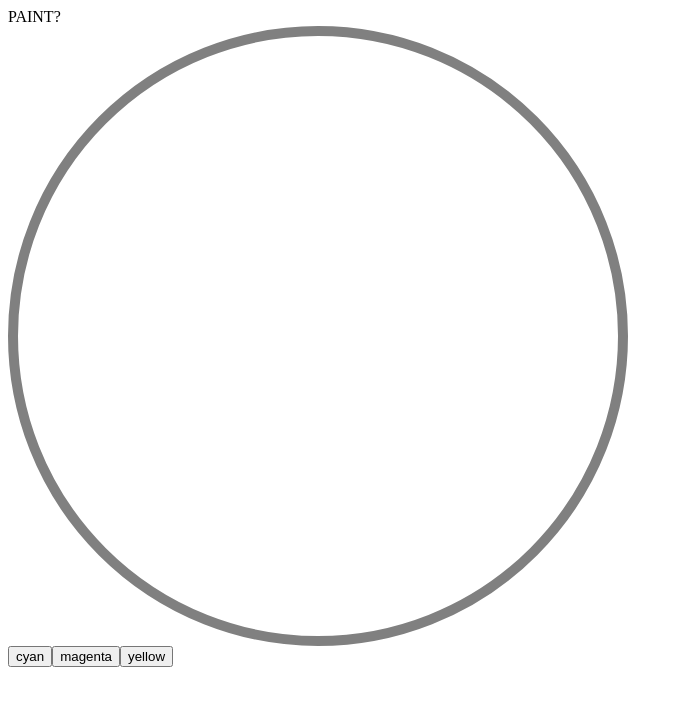
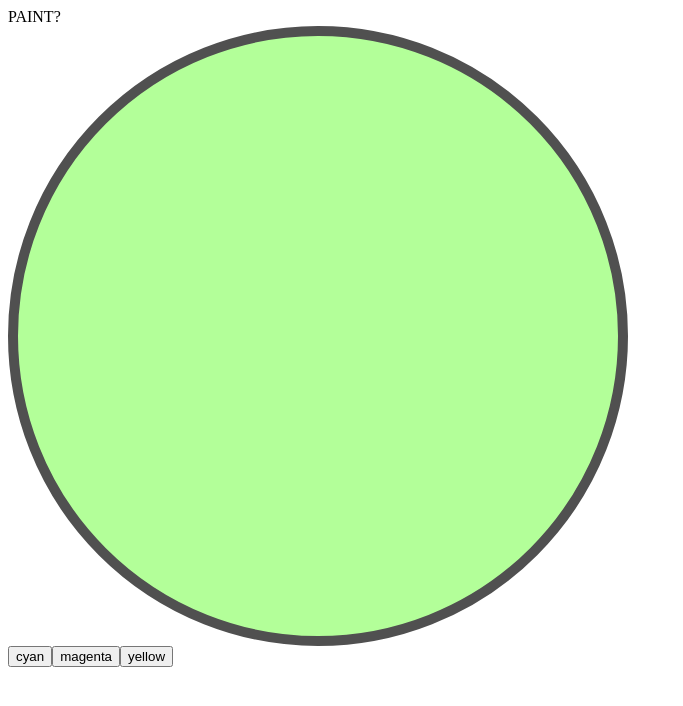
Before and after one commit to 7socks/PaintMix, a React app: page / in a window 1280 px wide. Shown: the top 706 px of the page, without its empty margins (0-683 px from the left). Built offline with nearby package versions, Linux system fonts and the light colour scheme; the HTML template or start-up script is replaced by a standard one.

Commit message:
color parsing

```diff
--- a/client/src/components/App.js
+++ b/client/src/components/App.js
@@ -11,7 +11,13 @@ class App extends React.Component {
 
     this.state = {
       color: 'cyan',
-      bucket: {}
+      bucket: {
+        color: {
+          c: 30,
+          m: 0,
+          y: 40
+        }
+      }
     };
   }
 
--- a/client/src/components/Bucket.js
+++ b/client/src/components/Bucket.js
@@ -1,17 +1,27 @@
 import React from 'react';
 import styled from 'styled-components';
+import { colord, extend} from 'colord';
+import cmykPlugin from 'colord/plugins/cmyk';
+extend([cmykPlugin]);
 
 const BucketView = styled.div`
-  border: 10px solid gray;
+  border: 10px solid #505050;
   border-radius: 50%;
   width: 600px;
   height: 600px;
+  background-color: ${({hex}) => hex};
 `
 
 const Bucket = ({bucket}) => {
+  var hex = colord({
+    c: bucket.color.c,
+    m: bucket.color.m,
+    y: bucket.color.y,
+    k: 0
+  }).toHex();
   return (
     <div className="bucket-container">
-      <BucketView/>
+      <BucketView hex={hex}/>
     </div>
   );
 };
--- a/package.json
+++ b/package.json
@@ -20,6 +20,7 @@
   "homepage": "https://github.com/7socks/mvp#readme",
   "dependencies": {
     "axios": "^0.27.2",
+    "colord": "^2.9.2",
     "express": "^4.18.1",
     "mongoose": "^6.3.2",
     "react": "^17.0.2",
```
Also changed, not shown: 1 other file (tests, documents, lock files or other folders).
